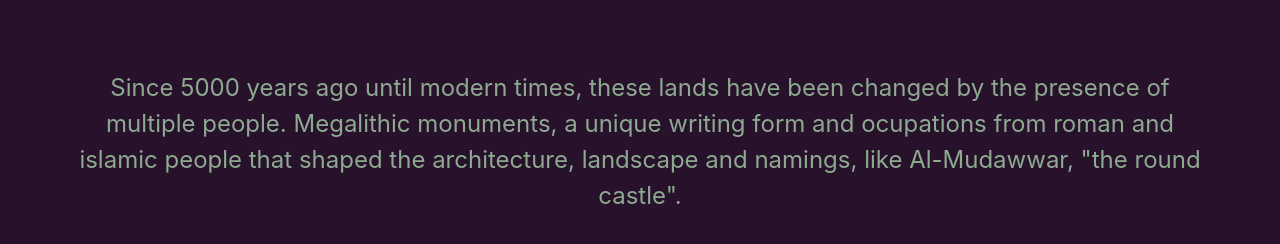
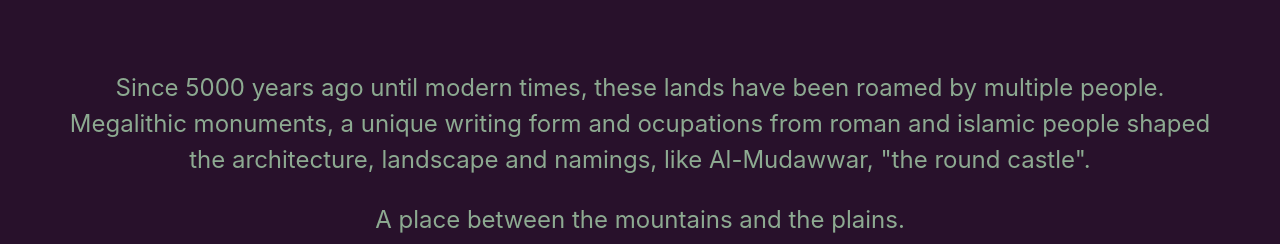
Before and after one commit to rpgos/almudawwar, a React (Vite) app: page /about in a window 1280 px wide. Shown: the part 415-659 px from the top of the page. Built offline with nearby package versions, Linux system fonts and the light colour scheme; no server answers.

Commit message:
Fix image styles

```diff
--- a/src/components/Image/image.scss
+++ b/src/components/Image/image.scss
@@ -1,6 +1,7 @@
 @use "bulma/sass/utilities/mixins";
 
 .image {
+  .about & {
     margin: auto;
     border: 1px solid;
     border-radius: 12px;
@@ -13,3 +14,4 @@
       max-width: 70%;
     }
   }
+}
--- a/src/pages/AboutPage.tsx
+++ b/src/pages/AboutPage.tsx
@@ -4,13 +4,13 @@ import PageHeader from "../components/PageHeader/PageHeader"
 function AboutPage() {
 
   return (
-    <div className="mt-3">
+    <div className="about mt-3">
       <PageHeader title="Al-Mudawwar" subtitle="Music to daydream to" />
       <div className="section">
         <div className="content is-large">
           <p className="block">
-            Since 5000 years ago until modern times, these lands have been changed by the presence of multiple people. Megalithic
-            monuments, a unique writing form and ocupations from roman and islamic people that shaped the architecture, landscape
+            Since 5000 years ago until modern times, these lands have been roamed by multiple people. Megalithic
+            monuments, a unique writing form and ocupations from roman and islamic people shaped the architecture, landscape
             and namings, like Al-Mudawwar, "the round castle".
           </p>
           <p className="block">A place between the mountains and the plains.</p>
```
Lines whose indentation alone changed are shown as unchanged.
